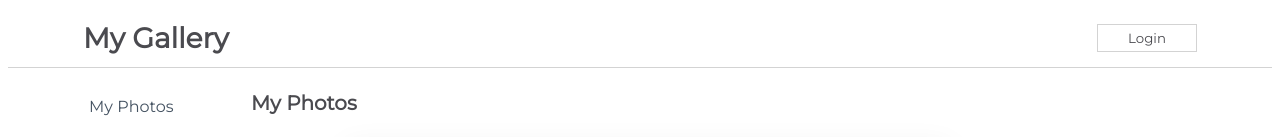
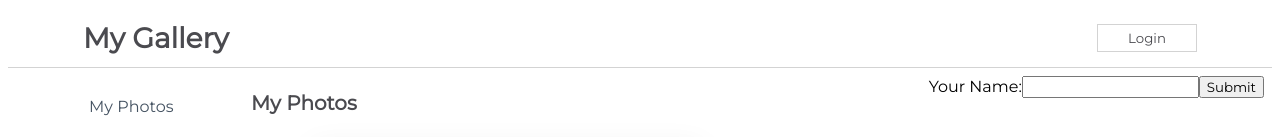
Before and after one commit to SophieTiger/react-functional-components, a React (Create React App) app in the folder my-app/: page / in a window 1280 px wide. Shown: the top 137 px of the page. Built offline with nearby package versions, Linux system fonts and the light colour scheme.

Commit message:
Add ControlledForm.js

```diff
--- a/my-app/src/App.js
+++ b/my-app/src/App.js
@@ -8,6 +8,7 @@ import LifeCyclesCDM from './components/LifeCyclesCDM';
 import LifeCyclesCDU from './components/LifeCyclesCDU';
 import LifeCyclesCWU from './components/LifeCyclesCWU';
 import Loader from './components/Loader';
+import ControlledForm from './components/ControlledForm';
 
 function App() {
   return (
@@ -21,6 +22,7 @@ function App() {
       {/* <LifeCyclesCDU /> */}
       {/* <LifeCyclesCWU /> */}
       {/* <Loader /> */}
+      <ControlledForm />
     </div>
   );
 }
--- /dev/null
+++ b/my-app/src/components/ControlledForm.js
@@ -0,0 +1,24 @@
+import React, { Component } from 'react'
+
+export class ControlledForm extends Component {
+    constructor(props) {
+        super(props)
+
+        this.state = {
+            name: ''
+        }
+    }
+    render() {
+        return (
+            <div>
+                <form>
+                    <label htmlFor='id-name'>Your Name:</label>
+                    <input defaultValue={this.state.name} id='id-name' name='name' type='text' />
+                    <input type='submit' value='Submit' />
+                </form>
+            </div>
+        )
+    }
+}
+
+export default ControlledForm
```
